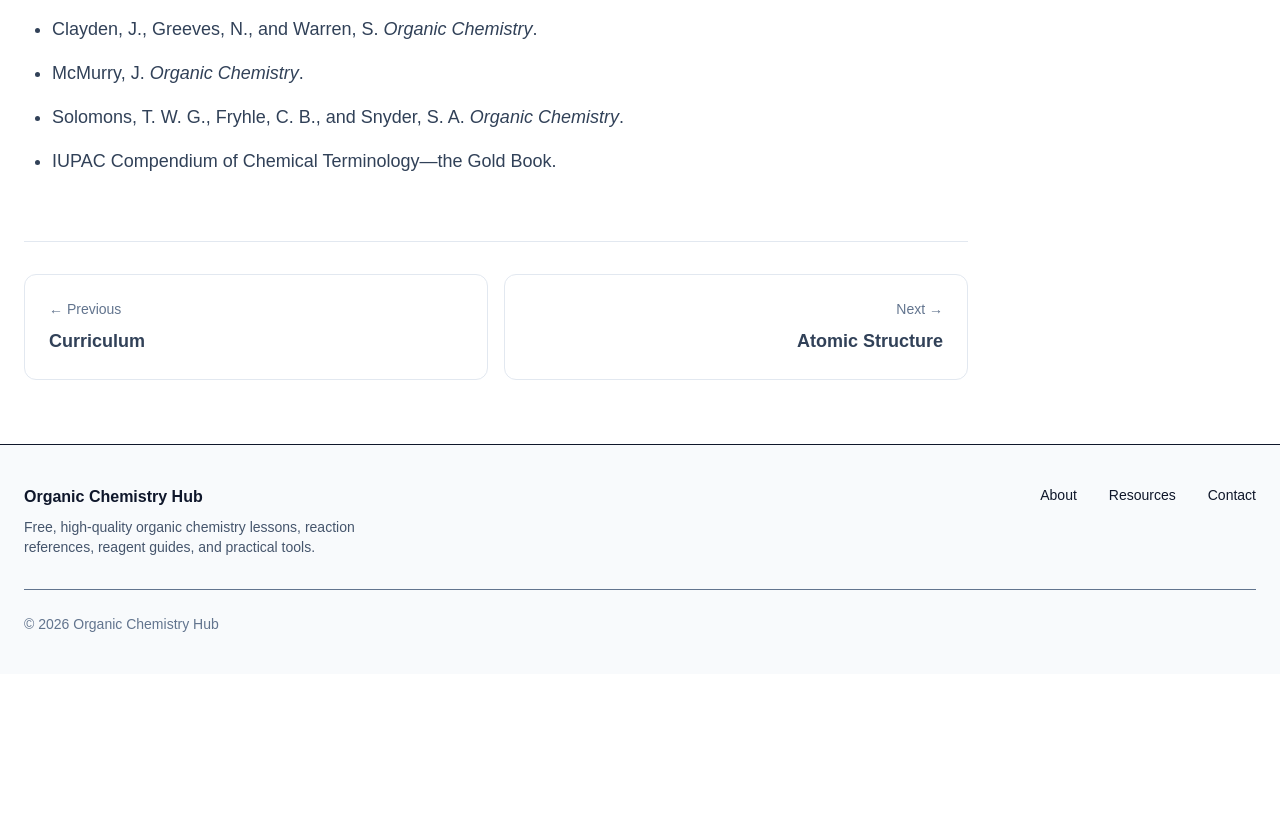
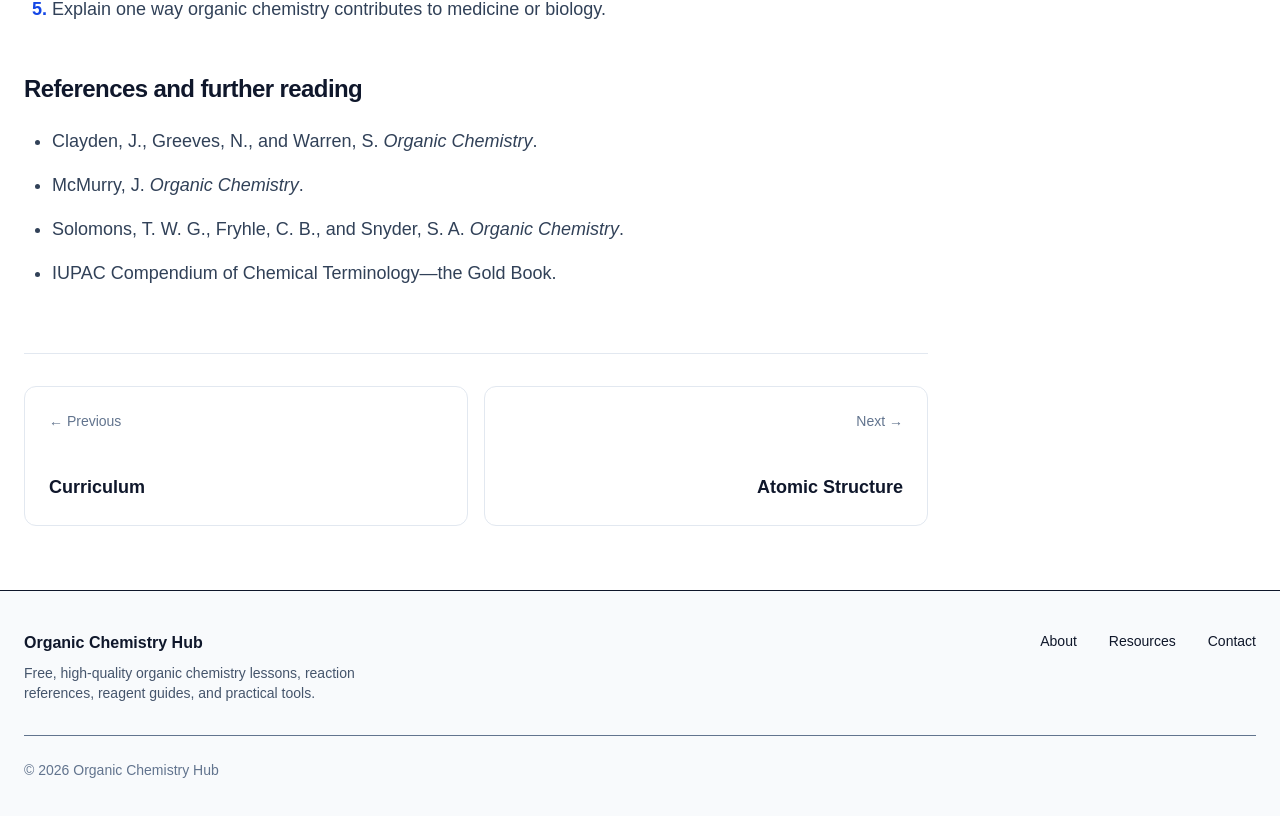
Before and after one commit to Bijnek81SE/my-website, a Next.js app: page /learn/fundamentals/what-is-organic-chemistry in a window 1280 px wide. Shown: the part 3673-4489 px from the top of the page. Before the commit the page ends 4347 px from the top, so only its background shows below. Built offline with nearby package versions, Linux system fonts and the light colour scheme.

Commit message:
refactor(lesson): use reusable lesson page wrapper

```diff
--- a/app/learn/fundamentals/what-is-organic-chemistry/page.tsx
+++ b/app/learn/fundamentals/what-is-organic-chemistry/page.tsx
@@ -1,7 +1,5 @@
 import type { Metadata } from "next";
-import Link from "next/link";
-import LessonHeader from "@/components/Lesson/LessonHeader";
-import LessonTableOfContents from "@/components/Lesson/LessonTableOfContents";
+import LessonPage from "@/components/Lesson/LessonPage";
 import LessonSection from "@/components/Lesson/LessonSection";
 import LessonNavigation from "@/components/Lesson/LessonNavigation";
 
@@ -26,44 +24,26 @@ const tableOfContents = [
 
 export default function WhatIsOrganicChemistryPage() {
   return (
-    <main className="mx-auto max-w-7xl px-6 py-12 sm:py-16">
-      <nav
-        aria-label="Breadcrumb"
-        className="mb-8 flex flex-wrap items-center gap-2 text-sm text-slate-500"
-      >
-        <Link href="/learn" className="hover:text-blue-700">
-          Learn
-        </Link>
-
-        <span aria-hidden="true">/</span>
-        <span>Fundamentals</span>
-
-        <span aria-hidden="true">/</span>
-        <span className="text-slate-700">What Is Organic Chemistry?</span>
-      </nav>
-
-      <LessonHeader
+    <LessonPage
       category="Fundamentals"
       title="What Is Organic Chemistry?"
       description="Organic chemistry is the study of carbon-containing compounds, their structures, properties, reactions, and synthesis."
       readingTime="8 min"
-      />
-
-      <div className="grid gap-12 xl:grid-cols-[minmax(0,1fr)_240px]">
-        <article className="min-w-0 text-lg leading-8 text-slate-700">
+      tableOfContents={tableOfContents}
+    >
       <LessonSection id="overview" title="Overview">
         <p>
           Organic chemistry is the branch of chemistry concerned with the
-              structure, properties, reactions, and synthesis of
-              carbon-containing compounds. Carbon&apos;s ability to form stable
-              covalent bonds with itself and many other elements allows an
-              extraordinary variety of molecules to exist.
+          structure, properties, reactions, and synthesis of carbon-containing
+          compounds. Carbon&apos;s ability to form stable covalent bonds with
+          itself and many other elements allows an extraordinary variety of
+          molecules to exist.
         </p>
 
         <p className="mt-5">
           Organic compounds include many familiar substances, such as fuels,
-              medicines, plastics, dyes, fragrances, carbohydrates, proteins,
-              and DNA.
+          medicines, plastics, dyes, fragrances, carbohydrates, proteins, and
+          DNA.
         </p>
       </LessonSection>
 
@@ -84,10 +64,7 @@ export default function WhatIsOrganicChemistryPage() {
             "Describe why organic chemistry matters in science and everyday life.",
           ].map((objective) => (
             <li key={objective} className="flex gap-3">
-                  <span
-                    className="font-bold text-blue-700"
-                    aria-hidden="true"
-                  >
+              <span className="font-bold text-blue-700" aria-hidden="true">
                 ✓
               </span>
               <span>{objective}</span>
@@ -98,22 +75,21 @@ export default function WhatIsOrganicChemistryPage() {
 
       <LessonSection id="carbon" title="What makes carbon unique?">
         <p>
-              Carbon is especially versatile because a neutral carbon atom can
-              form four covalent bonds. It can bond strongly to other carbon
-              atoms and to elements such as hydrogen, oxygen, nitrogen, sulfur,
-              phosphorus, and the halogens.
+          Carbon is especially versatile because a neutral carbon atom can form
+          four covalent bonds. It can bond strongly to other carbon atoms and to
+          elements such as hydrogen, oxygen, nitrogen, sulfur, phosphorus, and
+          the halogens.
         </p>
 
         <ul className="mt-6 list-disc space-y-3 pl-7 marker:text-blue-700">
           <li>Carbon can form single, double, and triple bonds.</li>
           <li>Carbon atoms can form chains, branches, and rings.</li>
           <li>
-                Carbon-carbon bonds are strong enough to create stable
-                molecules.
+            Carbon-carbon bonds are strong enough to create stable molecules.
           </li>
           <li>
-                Different three-dimensional arrangements can produce compounds
-                with different properties.
+            Different three-dimensional arrangements can produce compounds with
+            different properties.
           </li>
         </ul>
       </LessonSection>
@@ -123,19 +99,17 @@ export default function WhatIsOrganicChemistryPage() {
         title="Organic and inorganic carbon compounds"
       >
         <p>
-              Most carbon-containing compounds are studied in organic
-              chemistry, but several classes are traditionally treated as
-              inorganic. Common examples include carbon monoxide, carbon
-              dioxide, carbonates, bicarbonates, and many carbides.
+          Most carbon-containing compounds are studied in organic chemistry,
+          but several classes are traditionally treated as inorganic. Common
+          examples include carbon monoxide, carbon dioxide, carbonates,
+          bicarbonates, and many carbides.
         </p>
 
         <div className="mt-6 overflow-x-auto rounded-xl border border-slate-200">
           <table className="w-full border-collapse text-left text-base">
             <thead className="bg-slate-100 text-slate-900">
               <tr>
-                    <th className="px-5 py-4 font-semibold">
-                      Organic examples
-                    </th>
+                <th className="px-5 py-4 font-semibold">Organic examples</th>
                 <th className="px-5 py-4 font-semibold">
                   Traditionally inorganic examples
                 </th>
@@ -151,9 +125,7 @@ export default function WhatIsOrganicChemistryPage() {
               </tr>
               <tr>
                 <td className="px-5 py-4">Benzene and acetone</td>
-                    <td className="px-5 py-4">
-                      Carbonates and bicarbonates
-                    </td>
+                <td className="px-5 py-4">Carbonates and bicarbonates</td>
               </tr>
               <tr>
                 <td className="px-5 py-4">Glucose and amino acids</td>
@@ -164,15 +136,11 @@ export default function WhatIsOrganicChemistryPage() {
         </div>
       </LessonSection>
 
-          <LessonSection
-            id="classes"
-            title="Major classes of organic compounds"
-          >
+      <LessonSection id="classes" title="Major classes of organic compounds">
         <p>
-              Organic compounds are commonly grouped according to their
-              functional groups. A functional group is a specific arrangement
-              of atoms that strongly influences a molecule&apos;s properties and
-              reactions.
+          Organic compounds are commonly grouped according to their functional
+          groups. A functional group is a specific arrangement of atoms that
+          strongly influences a molecule&apos;s properties and reactions.
         </p>
 
         <div className="mt-6 grid gap-4 sm:grid-cols-2">
@@ -194,15 +162,10 @@ export default function WhatIsOrganicChemistryPage() {
         </div>
       </LessonSection>
 
-          <LessonSection
-            id="importance"
-            title="Why organic chemistry matters"
-          >
+      <LessonSection id="importance" title="Why organic chemistry matters">
         <div className="space-y-5">
           <div>
-                <h3 className="text-xl font-semibold text-slate-900">
-                  Medicine
-                </h3>
+            <h3 className="text-xl font-semibold text-slate-900">Medicine</h3>
             <p className="mt-2">
               Most pharmaceutical drugs are organic molecules designed to
               interact with specific biological targets.
@@ -210,9 +173,7 @@ export default function WhatIsOrganicChemistryPage() {
           </div>
 
           <div>
-                <h3 className="text-xl font-semibold text-slate-900">
-                  Biology
-                </h3>
+            <h3 className="text-xl font-semibold text-slate-900">Biology</h3>
             <p className="mt-2">
               Proteins, carbohydrates, lipids, DNA, and RNA are all based on
               organic chemistry.
@@ -224,9 +185,8 @@ export default function WhatIsOrganicChemistryPage() {
               Materials and industry
             </h3>
             <p className="mt-2">
-                  Plastics, synthetic fibres, coatings, adhesives, dyes, fuels,
-                  and many advanced materials are organic compounds or
-                  polymers.
+              Plastics, synthetic fibres, coatings, adhesives, dyes, fuels, and
+              many advanced materials are organic compounds or polymers.
             </p>
           </div>
         </div>
@@ -239,9 +199,9 @@ export default function WhatIsOrganicChemistryPage() {
               “Organic” always means natural
             </h3>
             <p className="mt-2">
-                  In chemistry, organic compounds may be natural or synthetic.
-                  The term does not mean that a substance was produced without
-                  human intervention.
+              In chemistry, organic compounds may be natural or synthetic. The
+              term does not mean that a substance was produced without human
+              intervention.
             </p>
           </div>
 
@@ -250,8 +210,8 @@ export default function WhatIsOrganicChemistryPage() {
               Every carbon compound is organic
             </h3>
             <p className="mt-2">
-                  Several carbon compounds, including carbon dioxide and
-                  carbonates, are conventionally classified as inorganic.
+              Several carbon compounds, including carbon dioxide and carbonates,
+              are conventionally classified as inorganic.
             </p>
           </div>
         </div>
@@ -261,10 +221,10 @@ export default function WhatIsOrganicChemistryPage() {
         <div className="rounded-2xl bg-slate-900 p-6 text-slate-100">
           <p>
             Organic chemistry studies carbon-containing compounds and their
-                structures, properties, reactions, and synthesis.
-                Carbon&apos;s ability to form four bonds and connect into chains
-                and rings produces an enormous range of molecules essential to
-                life, medicine, energy, and materials.
+            structures, properties, reactions, and synthesis. Carbon&apos;s
+            ability to form four bonds and connect into chains and rings
+            produces an enormous range of molecules essential to life,
+            medicine, energy, and materials.
           </p>
         </div>
       </LessonSection>
@@ -312,10 +272,6 @@ export default function WhatIsOrganicChemistryPage() {
           href: "/learn/fundamentals/atomic-structure",
         }}
       />
-        </article>
-
-        <LessonTableOfContents items={tableOfContents} />
-      </div>
-    </main>
+    </LessonPage>
   );
 }
--- a/components/Lesson/LessonNavigation.tsx
+++ b/components/Lesson/LessonNavigation.tsx
@@ -1,51 +1,61 @@
 import Link from "next/link";
 
+type LessonLink = {
+  title: string;
+  href: string;
+};
+
 type LessonNavigationProps = {
-  previous?: {
-    title: string;
-    href: string;
-  };
+  previous?: LessonLink;
+  next?: LessonLink;
+};
 
-  next?: {
-    title: string;
-    href: string;
-  };
-};
+const cardClassName =
+  "flex min-h-[140px] flex-col justify-between rounded-xl border border-slate-200 bg-white p-6 transition duration-200 hover:-translate-y-1 hover:border-blue-500 hover:shadow-md";
 
 export default function LessonNavigation({
   previous,
   next,
 }: LessonNavigationProps) {
   return (
-    <nav className="mt-16 grid gap-4 border-t border-slate-200 pt-8 md:grid-cols-2">
+    <nav
+      aria-label="Lesson navigation"
+      className="mt-16 grid gap-4 border-t border-slate-200 pt-8 md:grid-cols-2"
+    >
       {previous ? (
         <Link
           href={previous.href}
-          className="rounded-xl border border-slate-200 p-6 transition hover:border-blue-500 hover:shadow"
+          className={cardClassName}
+          aria-label={`Previous lesson: ${previous.title}`}
         >
-          <p className="text-sm text-slate-500">← Previous</p>
+          <p className="text-sm font-medium text-slate-500">
+            ← Previous
+          </p>
 
-          <h3 className="mt-2 text-lg font-semibold">
+          <h3 className="mt-3 text-lg font-semibold text-slate-900">
             {previous.title}
           </h3>
         </Link>
       ) : (
-        <div />
+        <div className="hidden md:block" aria-hidden="true" />
       )}
 
       {next ? (
         <Link
           href={next.href}
-          className="rounded-xl border border-slate-200 p-6 text-right transition hover:border-blue-500 hover:shadow"
+          className={`${cardClassName} text-right`}
+          aria-label={`Next lesson: ${next.title}`}
         >
-          <p className="text-sm text-slate-500">Next →</p>
+          <p className="text-sm font-medium text-slate-500">
+            Next →
+          </p>
 
-          <h3 className="mt-2 text-lg font-semibold">
+          <h3 className="mt-3 text-lg font-semibold text-slate-900">
             {next.title}
           </h3>
         </Link>
       ) : (
-        <div />
+        <div className="hidden md:block" aria-hidden="true" />
       )}
     </nav>
   );
--- /dev/null
+++ b/components/Lesson/LessonPage.tsx
@@ -0,0 +1,61 @@
+import type { ReactNode } from "react";
+import Link from "next/link";
+import LessonHeader from "./LessonHeader";
+import LessonTableOfContents from "./LessonTableOfContents";
+
+type TableOfContentsItem = {
+  id: string;
+  label: string;
+};
+
+type LessonPageProps = {
+  title: string;
+  description: string;
+  category: string;
+  readingTime: string;
+  tableOfContents: TableOfContentsItem[];
+  children: ReactNode;
+};
+
+export default function LessonPage({
+  title,
+  description,
+  category,
+  readingTime,
+  tableOfContents,
+  children,
+}: LessonPageProps) {
+  return (
+    <main className="mx-auto max-w-7xl px-6 py-12 sm:py-16">
+      <nav
+        aria-label="Breadcrumb"
+        className="mb-8 flex flex-wrap items-center gap-2 text-sm text-slate-500"
+      >
+        <Link href="/learn" className="hover:text-blue-700">
+          Learn
+        </Link>
+
+        <span aria-hidden="true">/</span>
+        <span>{category}</span>
+
+        <span aria-hidden="true">/</span>
+        <span className="text-slate-700">{title}</span>
+      </nav>
+
+      <LessonHeader
+        category={category}
+        title={title}
+        description={description}
+        readingTime={readingTime}
+      />
+
+      <div className="mt-12 grid gap-12 xl:grid-cols-[minmax(0,1fr)_280px]">
+        <article className="min-w-0 text-lg leading-8 text-slate-700">
+          {children}
+        </article>
+
+        <LessonTableOfContents items={tableOfContents} />
+      </div>
+    </main>
+  );
+}
```
Lines whose indentation alone changed are shown as unchanged.
